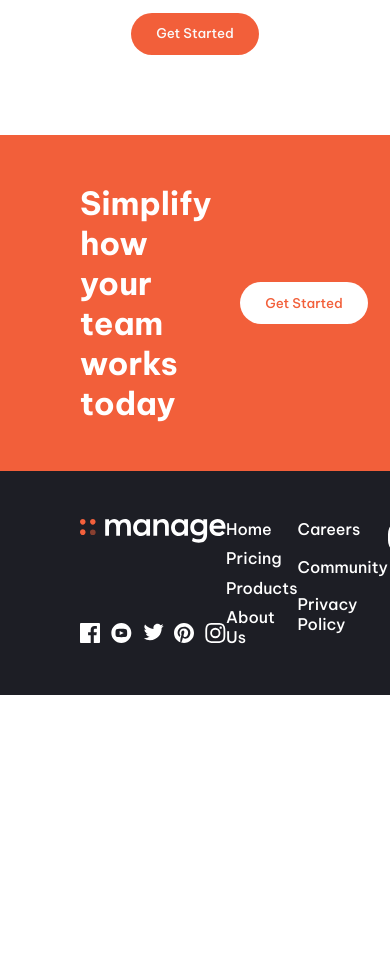
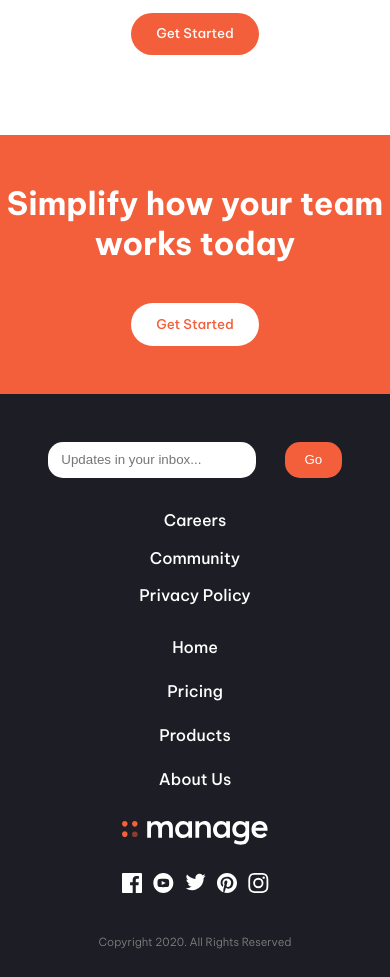
Before and after one commit to Programmers-Hub-International/manage-landing-page-master, a plain HTML site: page index.html in a window 390 px wide. Shown: the part 2820-3797 px from the top of the page. Before the commit the page ends 3515 px from the top, so only its background shows below. Drawn offline with Linux system fonts and the light colour scheme.

Commit message:
style: made cta and footer sections responsive
I tried as much as possible to stick to the design, I also wrote down
some comments that you should check out especially the part of leaving
ids out of styling to avoid specificity issues and whatnot. The media
query declaration has some comments, please write code according to the
designated sections I stated

```diff
--- a/style.css
+++ b/style.css
@@ -323,3 +323,75 @@ footer ul li a {
   font-weight: lighter;
 }
 /* Footer styling starts */
+
+/* media query declaration */
+/* please just put your code where necessary to avoid multiple media query declarations */
+@media (max-width: 52em) {
+  /* header section */
+
+  /* hero section */
+
+  /* about section */
+
+  /* testimonial section */
+
+  /* cta section */
+  /* generally try to use classes and not ids for styling to avoid running into specificity issues */
+  #simplify {
+    flex-direction: column;
+    align-items: center !important;
+    justify-content: center !important;
+    gap: 2.5em;
+    padding: 3em 0 !important;
+  }
+
+  #simplify > div,
+  #simplify > div h1 {
+    width: 100% !important;
+    text-align: center;
+    padding: 0;
+  }
+
+  /* footer section */
+  footer {
+    flex-direction: column-reverse;
+    padding-inline: 3em;
+    position: relative;
+  }
+
+  .newsletter > :first-child {
+    flex: 0.8;
+  }
+
+  .newsletter > :last-child {
+    flex: 0.1;
+  }
+
+  footer p {
+    position: absolute;
+    bottom: 2.5em;
+    left: 50%;
+    translate: -50% 0;
+  }
+
+  .foot_child {
+    height: max-content !important;
+    margin-bottom: 2em;
+  }
+
+  .foot_child:nth-child(2),
+  .foot_child:nth-child(3) {
+    text-align: center;
+    gap: 1.5em !important;
+  }
+
+  .foot_icons {
+    width: 50%;
+    margin-inline: auto;
+  }
+
+  .foot_img {
+    margin-inline: auto;
+    margin-bottom: 1.5em;
+  }
+}
```
